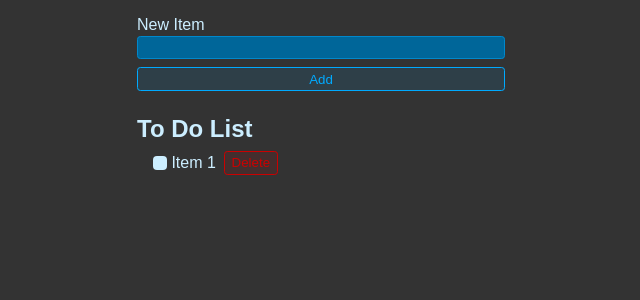
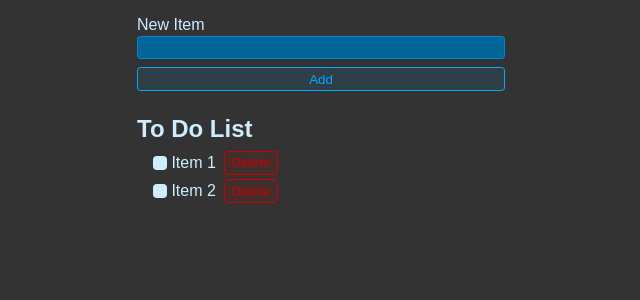
Before and after one commit to Sidiq96/ToDo_List, a React (Vite) app: page / in a window 1280 px wide. Shown: the top 300 px of the page, without its empty margins (319-959 px from the left). Built offline with nearby package versions, Linux system fonts and the light colour scheme.

Commit message:
adds code that allows user to be able to add text in the checkbox

```diff
--- a/src/App.jsx
+++ b/src/App.jsx
@@ -1,20 +1,30 @@
+import { useState } from "react";
 import "./styles.css";
 
 export default function App() {
+  const [newItem, setNewItem]=useState('');
   return (
     <>
       <form className="new-item-form">
         <div className="form-row">
           <label htmlFor="Item">New Item</label>
-          <input type="text" id="Item" />
+          <input value={newItem} onChange = {e=>setNewItem(e.target.value)} type="text" id="Item" />
         </div>
         <button className="btn">Add</button>
       </form>
-      <h1 className="header"> To Do List</h1>
+      <h1 className="header">To Do List</h1>
       <ul className="list">
         <li>
-          <label type="checkbox">
+          <label>
+            <input type="checkbox" />
             Item 1
+          </label>
+          <button className="btn btn-danger">Delete</button>
+        </li>
+        <li>
+          <label>
+            <input type="checkbox" />
+            Item 2
           </label>
           <button className="btn btn-danger">Delete</button>
         </li>
```
